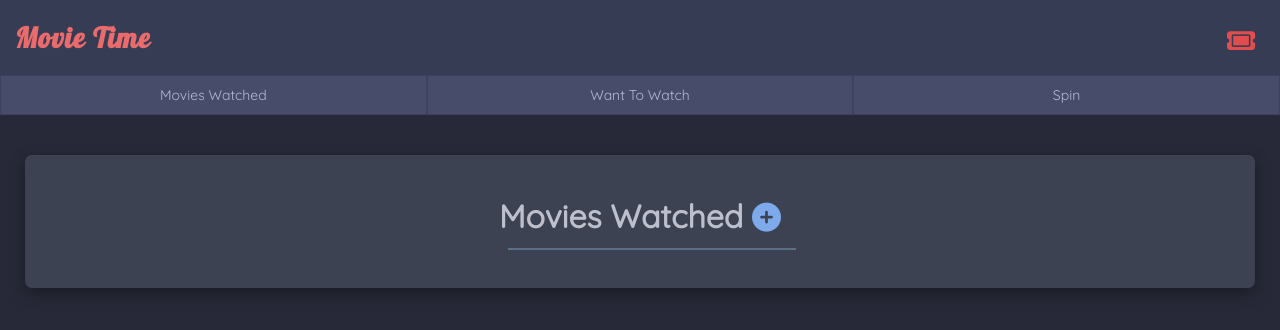
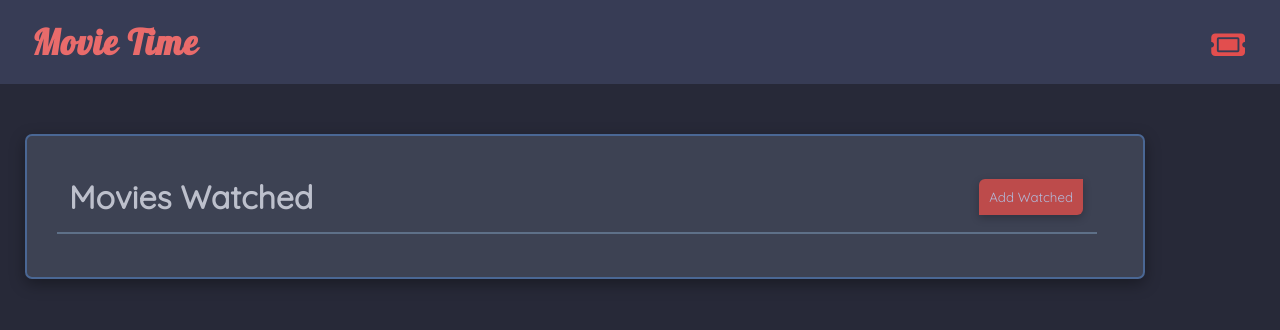
Before and after one commit to Jwilkins48/movie-list, a React (Create React App) app: page / in a window 1280 px wide. Shown: the top 330 px of the page. Built offline with nearby package versions, Linux system fonts and the light colour scheme; a web font is replaced by a local one.

Commit message:
adding desktop css

```diff
--- a/src/CSS/header.css
+++ b/src/CSS/header.css
@@ -1,33 +1,33 @@
-@import url('https://fonts.googleapis.com/css2?family=Lobster&family=Marhey&display=swap');
-*{
+@import url("https://fonts.googleapis.com/css2?family=Lobster&family=Marhey&display=swap");
+* {
   box-sizing: border-box;
 }
-.title-container{
+.title-container {
   background-color: #373c55;
   display: flex;
   justify-content: space-between;
   align-items: center;
 }
-.icon{
+.icon {
   margin: 16px 25px 10px;
   font-size: 25px;
   color: #e24e4e;
 }
 
-.title-container h2{
-    font-family: 'Lobster', cursive;
+.title-container h2 {
+  font-family: "Lobster", cursive;
   margin: 20px 15px;
-    letter-spacing: .08rem;
+  letter-spacing: 0.08rem;
   color: #e96b6b;
   font-size: 28px;
 }
-.mobile-tab-container{
+.mobile-tab-container {
   display: flex;
 }
-.mobile-tab-container div{
+.mobile-tab-container div {
   width: 33.33%;
 }
-.tab{
+.tab {
   border: 1px solid #3c415c;
   background-color: #464c69;
   list-style-type: none;
@@ -38,7 +38,23 @@
   align-items: center;
   justify-content: center;
 }
-.link{
+.link {
   text-decoration: none;
   color: #b2b9d8;
 }
+
+@media (min-width: 1280px) {
+  .mobile-tab-container {
+    display: none;
+  }
+
+  .title-container h2 {
+    margin: 20px 2rem;
+    font-size: 35px;
+  }
+  .icon {
+    margin: 16px 35px 10px;
+    font-size: 30px;
+    color: #e24e4e;
+  }
+}
--- a/src/components/WatchedList.jsx
+++ b/src/components/WatchedList.jsx
@@ -69,10 +69,10 @@ function Home() {
         <div className="watched-inner">
           <h1 className="watched-heading">
             Movies Watched{" "}
-            <i
-              onClick={toggleModal}
-              class="fa-solid fa-circle-plus plusIcon"
-            ></i>
+            <button onClick={toggleModal} className="add-watched-btn">
+              <i class="fa-solid fa-circle-plus plusIcon"></i>
+              <div className="desktop-watched-btn">Add Watched</div>
+            </button>
           </h1>
           <div className="card-container">
             {watchedMovies.map((item) => (
--- a/src/index.css
+++ b/src/index.css
@@ -1,4 +1,4 @@
-@import url('https://fonts.googleapis.com/css2?family=Dosis&family=Josefin+Sans&family=Montserrat&family=Quicksand&display=swap');
+@import url("https://fonts.googleapis.com/css2?family=Dosis&family=Josefin+Sans&family=Montserrat&family=Quicksand&display=swap");
 
 * {
   box-sizing: border-box;
@@ -9,7 +9,7 @@ body {
   padding: 0;
   background-color: #272938;
   color: #bdc0cc;
-  font-family: 'Quicksand', sans-serif;
+  font-family: "Quicksand", sans-serif;
 }
 
 /* MOBILE VERSION START */
@@ -30,11 +30,11 @@ body {
   padding: 20px;
 }
 
-.watched-heading{
+.watched-heading {
   text-align: center;
 }
 
-.watched-heading::after{
+.watched-heading::after {
   content: "";
   display: block;
   width: 18rem;
@@ -45,7 +45,7 @@ body {
   position: absolute;
 }
 
-.plusIcon{
+.plusIcon {
   font-size: 29px;
   color: #7ea9eb;
   cursor: pointer;
@@ -64,10 +64,10 @@ body {
   position: relative;
   width: 300px;
 }
-.card-container{
+.card-container {
   margin-top: 2rem;
 }
-.delete-watched-btn{
+.delete-watched-btn {
   position: absolute;
   right: 12px;
   top: 11px;
@@ -76,21 +76,21 @@ body {
   border: none;
   border-radius: 10px;
   background-color: #717791;
-  opacity: .4;
+  opacity: 0.4;
   color: #192941;
   cursor: pointer;
-  transition: .25s;
+  transition: 0.25s;
 }
-.delete-watched-btn:hover{
+.delete-watched-btn:hover {
   background-color: #8087a3;
   opacity: 1;
 }
-.mobile-top-card{
+.mobile-top-card {
   display: flex;
   margin-top: 7px;
 }
 
-.movie-title{
+.movie-title {
   font-size: 20px;
   color: #7ea9eb;
 }
@@ -100,7 +100,7 @@ body {
 }
 
 .list-btn {
-  font-family: 'Quicksand', sans-serif;
+  font-family: "Quicksand", sans-serif;
   cursor: pointer;
   background: none;
   border: none;
@@ -109,7 +109,7 @@ body {
   display: flex;
   font-size: 15px;
 }
-.view-comments{
+.view-comments {
   margin-left: -5px;
   font-weight: 600;
 }
@@ -118,15 +118,15 @@ body {
 }
 
 /* comment dropdown */
-.comment-dropdown{
+.comment-dropdown {
   display: none;
 }
-.display-comments{
+.display-comments {
   display: block;
 }
-.comment-btn{
+.comment-btn {
   background-color: #3d4253;
-  font-family: 'Quicksand', sans-serif;
+  font-family: "Quicksand", sans-serif;
   border-radius: 6px 0 6px 0;
   margin-left: 8px;
   border: 1px solid #7ea9eb;
@@ -135,26 +135,26 @@ body {
   padding: 0 5px;
   cursor: pointer;
 }
-.comment-list-container{
+.comment-list-container {
   position: relative;
 }
-.comment-list-container input{
+.comment-list-container input {
   margin: 8px 0 20px;
   padding: 7px 8px;
   width: 13rem;
-  border-radius: 4px ;
+  border-radius: 4px;
   border: 1px solid #7ea9eb;
 }
-.comment-container{
+.comment-container {
   list-style-type: disc;
   margin: 5px 12px;
   color: #719ad8;
   font-weight: bold;
 }
-.comment-container li{
+.comment-container li {
   margin: 8px 0px;
 }
-.comment-container::after{
+.comment-container::after {
   content: "";
   display: block;
   width: 17rem;
@@ -164,28 +164,30 @@ body {
   top: 55px;
   position: absolute;
 }
-.userIconImg{
+.userIconImg {
   height: 25px;
   margin-top: 3px;
   margin-right: 8px;
 }
-.user-comment-container{
+.user-comment-container {
   margin: 15px 10px 0px -8px;
   background-color: #3d4253;
   border-radius: 5px;
   padding: 10px 15px;
   width: auto;
-  opacity: .7;
+  opacity: 0.7;
   display: flex;
 }
-.username{
+.username {
   font-size: 11px;
   color: #11141a;
 }
 
 /* MODAL */
-.add-watched-modal{
-  box-shadow: rgba(0, 0, 0, 0.25) 0px 54px 55px, rgba(0, 0, 0, 0.12) 0px -12px 30px, rgba(0, 0, 0, 0.12) 0px 4px 6px, rgba(0, 0, 0, 0.17) 0px 12px 13px, rgba(0, 0, 0, 0.09) 0px -3px 5px;
+.add-watched-modal {
+  box-shadow: rgba(0, 0, 0, 0.25) 0px 54px 55px,
+    rgba(0, 0, 0, 0.12) 0px -12px 30px, rgba(0, 0, 0, 0.12) 0px 4px 6px,
+    rgba(0, 0, 0, 0.17) 0px 12px 13px, rgba(0, 0, 0, 0.09) 0px -3px 5px;
   z-index: -1;
   position: absolute;
   top: 8rem;
@@ -196,17 +198,17 @@ body {
   justify-content: center;
   align-items: center;
   height: 29rem;
-  transition: ease-in-out .3s;
+  transition: ease-in-out 0.3s;
   opacity: 0;
   visibility: hidden;
 }
 
-.modal-open{
+.modal-open {
   opacity: 1;
   z-index: 1;
   visibility: visible;
 }
-.modal-inner{
+.modal-inner {
   padding: 20px 35px;
   height: 26rem;
   display: flex;
@@ -215,14 +217,14 @@ body {
   align-items: center;
 }
 
-.modal-inner h2{
-  font-family: 'Josefin Sans', sans-serif;
+.modal-inner h2 {
+  font-family: "Josefin Sans", sans-serif;
   font-size: 30px;
   color: #7ea9eb;
   margin-top: -10px;
   margin-bottom: -10px;
 }
-.modal-content{
+.modal-content {
   padding: 6px 0;
   height: 20rem;
   display: flex;
@@ -230,19 +232,19 @@ body {
   justify-content: space-around;
   align-items: flex-start;
 }
-.movie-name-container{
+.movie-name-container {
   display: flex;
   flex-direction: column;
   gap: 8px;
   font-size: 18px;
 }
-.name-input{
+.name-input {
   padding: 7px 5px;
   border-radius: 5px;
   border: 1px solid #fff;
   width: 16.5rem;
 }
-.movie-rating-container{
+.movie-rating-container {
   display: flex;
   font-size: 18px;
   justify-content: center;
@@ -250,71 +252,129 @@ body {
   gap: 10px;
 }
 
-.star-container{
+.star-container {
   unicode-bidi: bidi-override;
   direction: rtl;
   text-align: center;
 }
-.star-container > span{
+.star-container > span {
   display: inline-block;
   position: relative;
   padding: 0 11px;
 }
 .star-container > span:hover,
-.star-container > span:hover ~ span{
+.star-container > span:hover ~ span {
   color: gold;
   cursor: pointer;
 }
 .star-container > span.activeRating,
-.star-container > span.activeRating ~ span{
+.star-container > span.activeRating ~ span {
   color: gold;
   cursor: pointer;
 }
 
-.movie-watched-container{
+.movie-watched-container {
   font-size: 16px;
 }
-.movie-watched-container label{
+.movie-watched-container label {
   margin-right: 10px;
 }
-.date{
+.date {
   color: #7ea9eb;
   background-color: #505674;
 }
 
-.movie-comment-container{
+.movie-comment-container {
   font-size: 18px;
   display: flex;
   flex-direction: column;
   gap: 8px;
 }
-.comment-textarea{
+.comment-textarea {
   border-radius: 6px;
   border: 1px solid;
   resize: none;
   padding: 5px;
 }
 
-.open-comments{
+.open-comments {
   display: block;
 }
-.closed-comments{
+.closed-comments {
   display: none;
 }
-.modal-btn{
+.modal-btn {
   cursor: pointer;
-  font-family: 'Josefin Sans', sans-serif;
+  font-family: "Josefin Sans", sans-serif;
   padding: 11px 15px 9px;
   width: 8rem;
   border: 1px solid #4a6794;
   margin: 5px 10px;
   border-radius: 6px;
-  background-color:#7b9dcf;
+  background-color: #7b9dcf;
   color: #383c4e;
   font-weight: bold;
   box-shadow: rgba(0, 0, 0, 0.35) 0px 5px 15px;
 }
-.modal-btn:hover{
-  background-color:#89aadd;
-  transform: scale(.98);
+.modal-btn:hover {
+  background-color: #89aadd;
+  transform: scale(0.98);
 }
+.add-watched-btn {
+  background: none;
+  border: none;
+}
+.desktop-watched-btn {
+  display: none;
+}
+
+/* DESKTOP */
+@media (min-width: 1280px) {
+  .watched-container {
+    width: 70rem;
+    border: #4a6794 2px solid;
+    margin-top: 50px;
+  }
+  .watched-inner {
+    width: 68rem;
+  }
+  .watched-heading {
+    display: flex;
+    justify-content: space-between;
+    align-items: center;
+    margin-left: 8px;
+    margin-bottom: 40px;
+  }
+  .watched-heading::after {
+    width: 65rem;
+    left: 1rem;
+    top: 96px;
+  }
+  .add-watched-btn {
+    background: none;
+    border: none;
+  }
+  .plusIcon {
+    display: none;
+  }
+  .desktop-watched-btn {
+    display: block;
+    cursor: pointer;
+    background-color: #bd4b4b;
+    margin-right: 20px;
+    padding: 10px;
+    border: transparent;
+    border-radius: 6px 0 6px 0;
+    color: #b2b9d8;
+    font-family: "Quicksand", sans-serif;
+    box-shadow: rgba(0, 0, 0, 0.24) 0px 3px 8px;
+  }
+  .desktop-watched-btn:hover {
+    transform: scale(0.98);
+    background-color: #b44646;
+  }
+  .card {
+    width: auto;
+    padding: 15px;
+  }
+}
```
Lines whose indentation alone changed are shown as unchanged.
